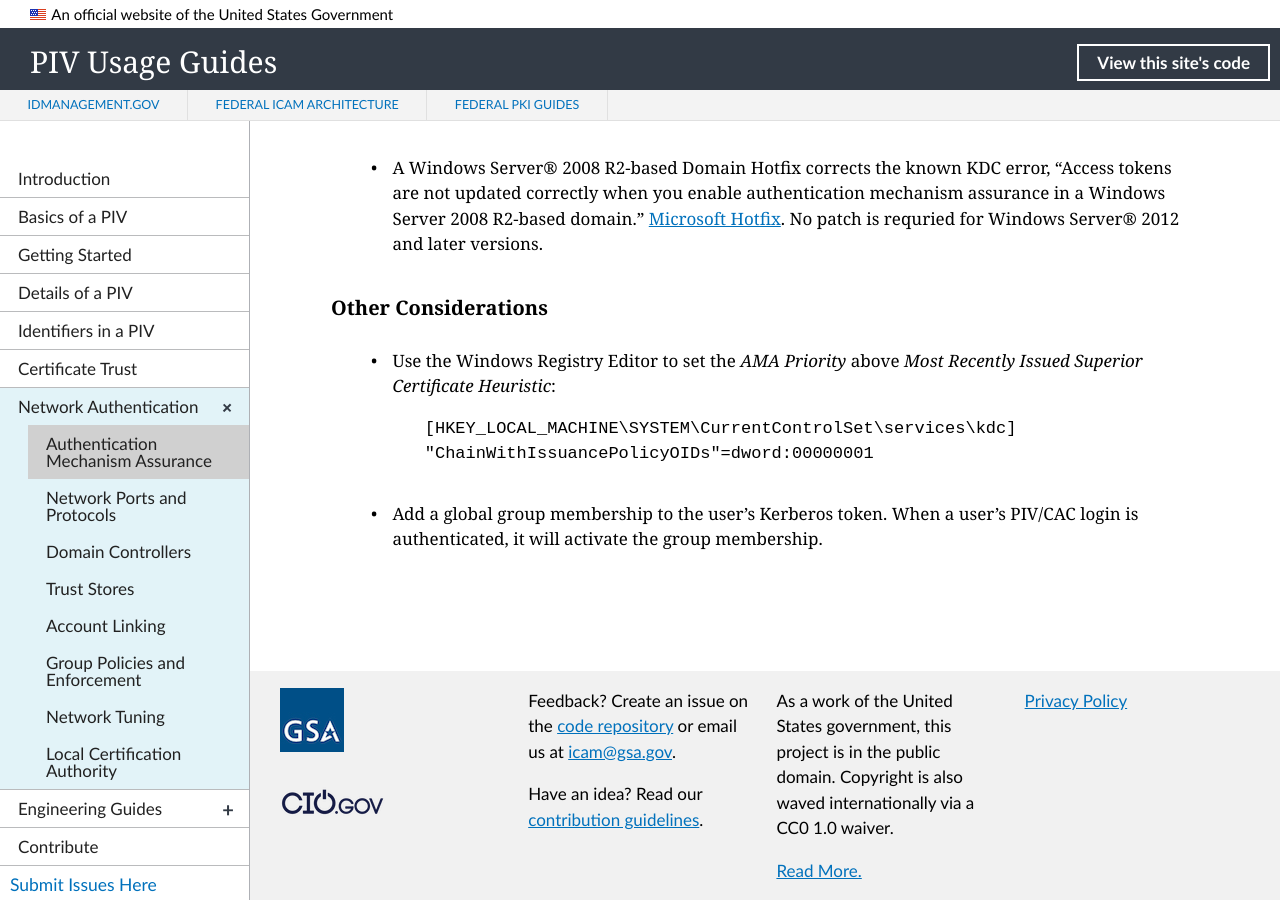
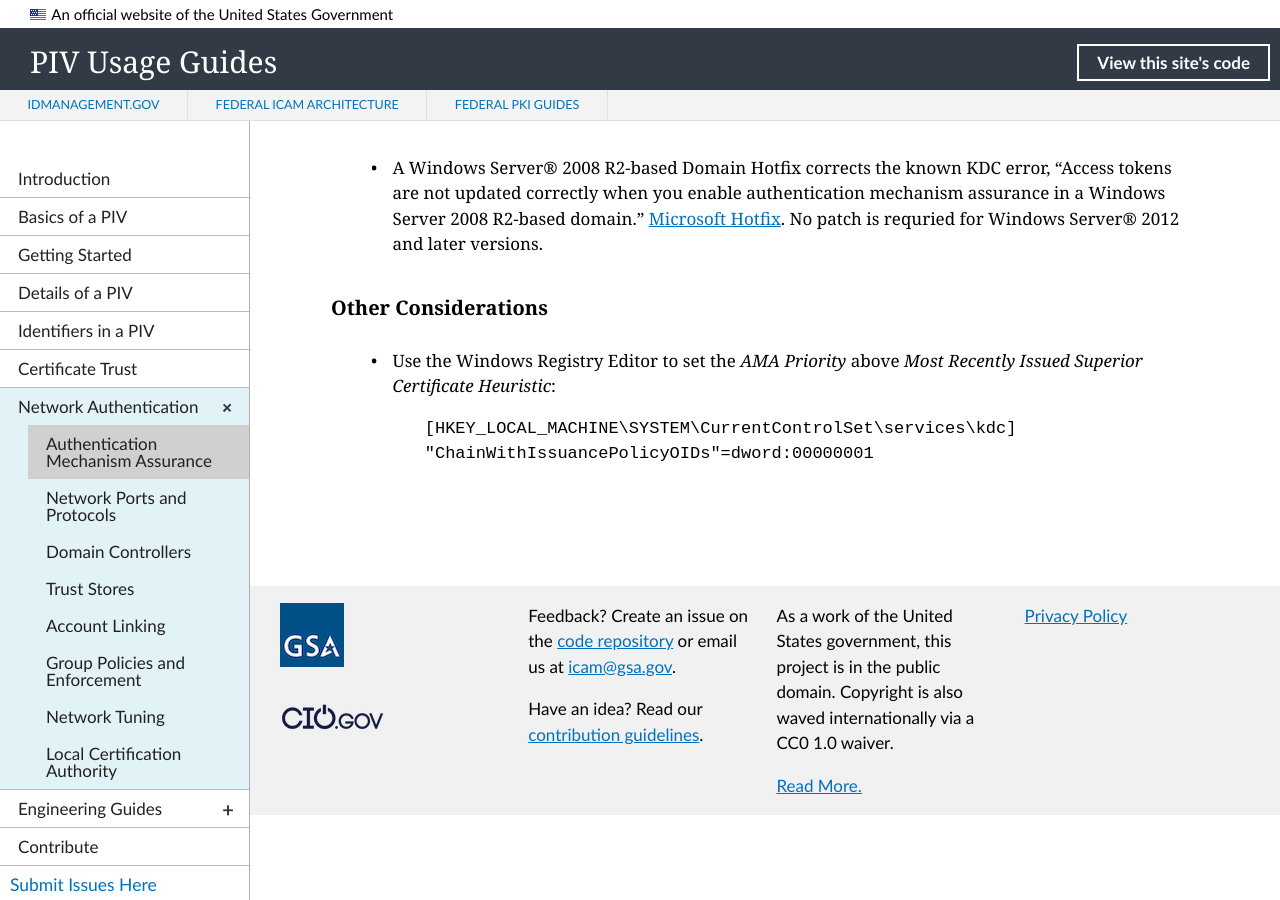
Before and after one commit to GSA/piv-guides, a Jekyll site: the page built from _networkconfig/10_AMA.md, in a window 1280 px wide and 900 px high, scrolled down 1060 px. Built offline with Jekyll 4.4.1, drawn with Linux system fonts in a browser that asks for light colours; nearby versions of some CDN libraries.

Commit message:
Update 10_AMA.md
Removed some content.

```diff
--- a/_networkconfig/10_AMA.md
+++ b/_networkconfig/10_AMA.md
@@ -41,5 +41,3 @@ An sample output of the script for one policy is shown below.
 
           [HKEY_LOCAL_MACHINE\SYSTEM\CurrentControlSet\services\kdc]
           "ChainWithIssuancePolicyOIDs"=dword:00000001
-
-* Add a global group membership to the user’s Kerberos token. When a user's PIV/CAC login is authenticated, it will activate the group membership.
```
